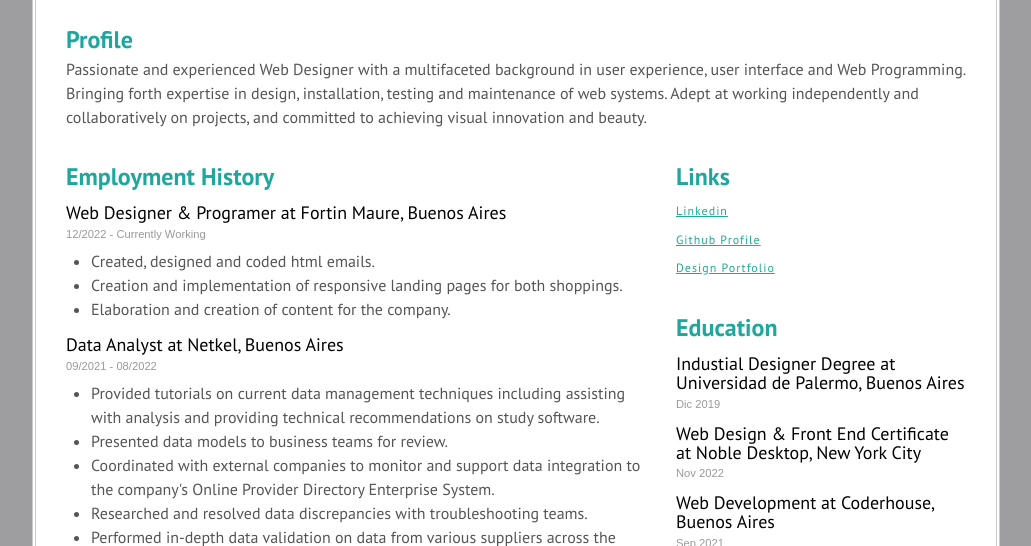
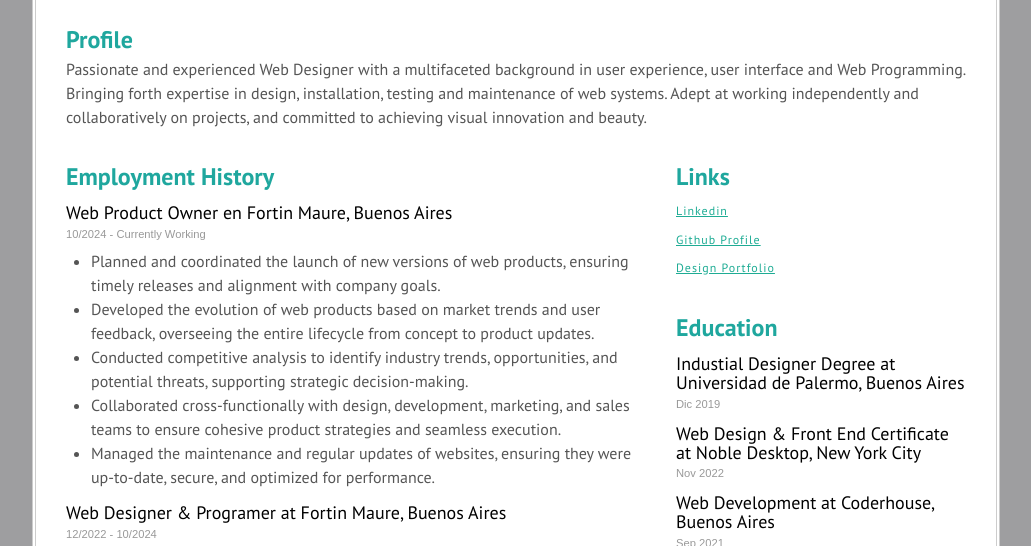
Before and after one commit to stephie-r/curriculum, a plain HTML site: page sites/en-resume.html in a window 1280 px wide. Shown: the part 242-788 px from the top of the page, without its empty margins (124-1155 px from the left). Drawn offline with Linux system fonts and the light colour scheme; files whose address does not match are found by name; a web font is replaced by a local one.

Commit message:
Update en-resume.html

```diff
--- a/sites/en-resume.html
+++ b/sites/en-resume.html
@@ -31,12 +31,25 @@
 			<section id="experience" class="primary-section">
 				<h2>Employment History</h2>
 				<section>
+					<h3>Web Product Owner en Fortin Maure,&nbsp;Buenos Aires</h3>
+						<p class="date"> 10/2024 - currently working</p>
+							<ul>
+								<li>Planned and coordinated the launch of new versions of web products, ensuring timely releases and alignment with company goals.</li>
+								<li>Developed the evolution of web products based on market trends and user feedback, overseeing the entire lifecycle from concept to product updates.</li>
+								<li>Conducted competitive analysis to identify industry trends, opportunities, and potential threats, supporting strategic decision-making.</li>
+								<li>Collaborated cross-functionally with design, development, marketing, and sales teams to ensure cohesive product strategies and seamless execution.</li>
+								<li>Managed the maintenance and regular updates of websites, ensuring they were up-to-date, secure, and optimized for performance.</li>
+
+							</ul>
+					</section>
+				<section>
 					<h3>Web Designer & Programer at Fortin Maure,&nbsp;Buenos Aires</h3>
-					<p class="date"> 12/2022 - currently working</p>
+					<p class="date"> 12/2022 - 10/2024</p>
 					<ul>
-						<li>Created, designed and coded html emails.</li>
-						<li>Creation and implementation of responsive landing pages for both shoppings.</li>
-						<li>Elaboration and creation of content for the company.</li>
+						<li>Design, development and programming emails for customer engagement/experience.</li>
+						<li>Creation of usability flows, wireframes, prototypes, and mockups in Figma and XD.</li>
+						<li>Creation and implementation of responsive landing pages for each product.</li>
+						<li>Elaboration and creation of digital content for the company.</li>
 					</ul>
 				</section>
 				<section>
```
